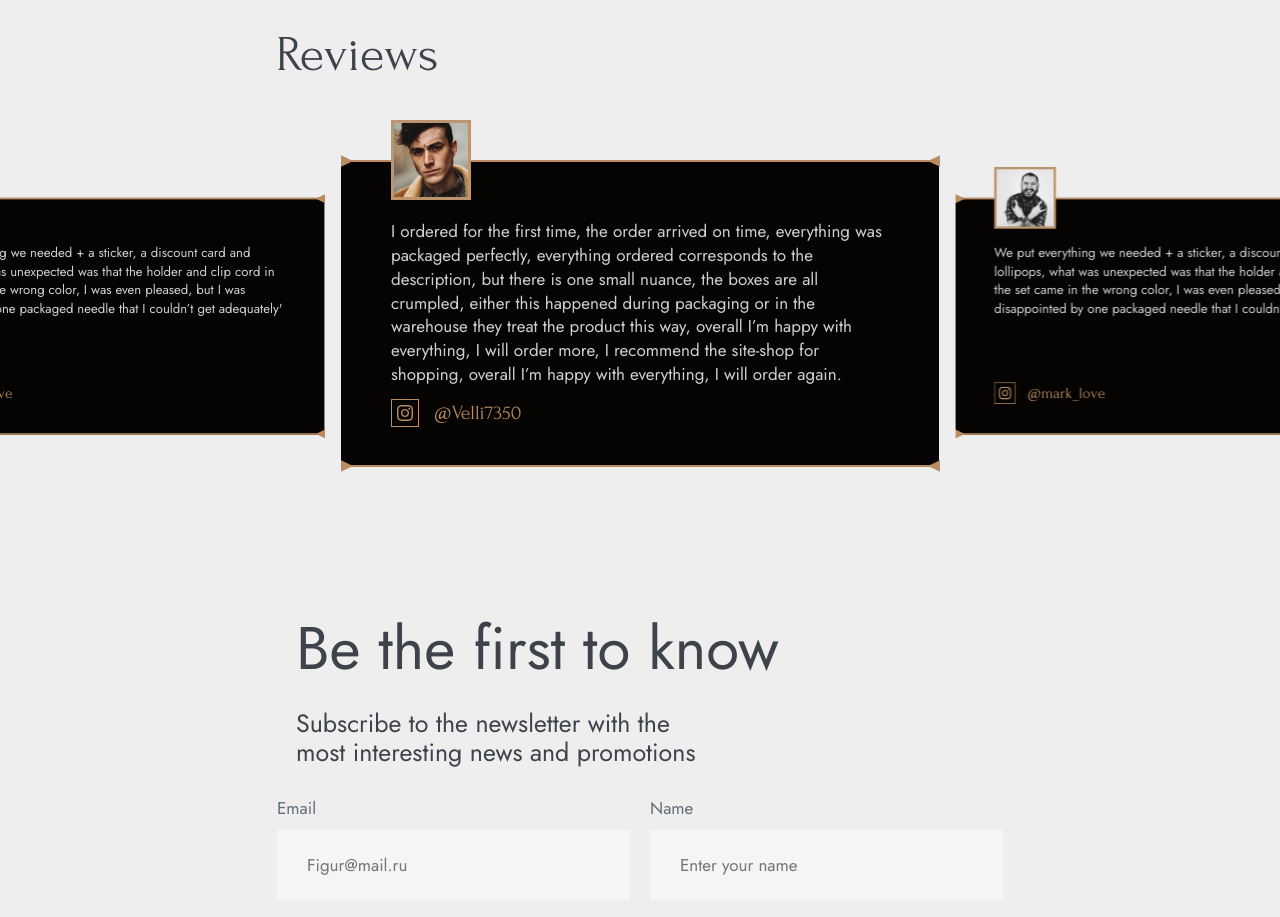
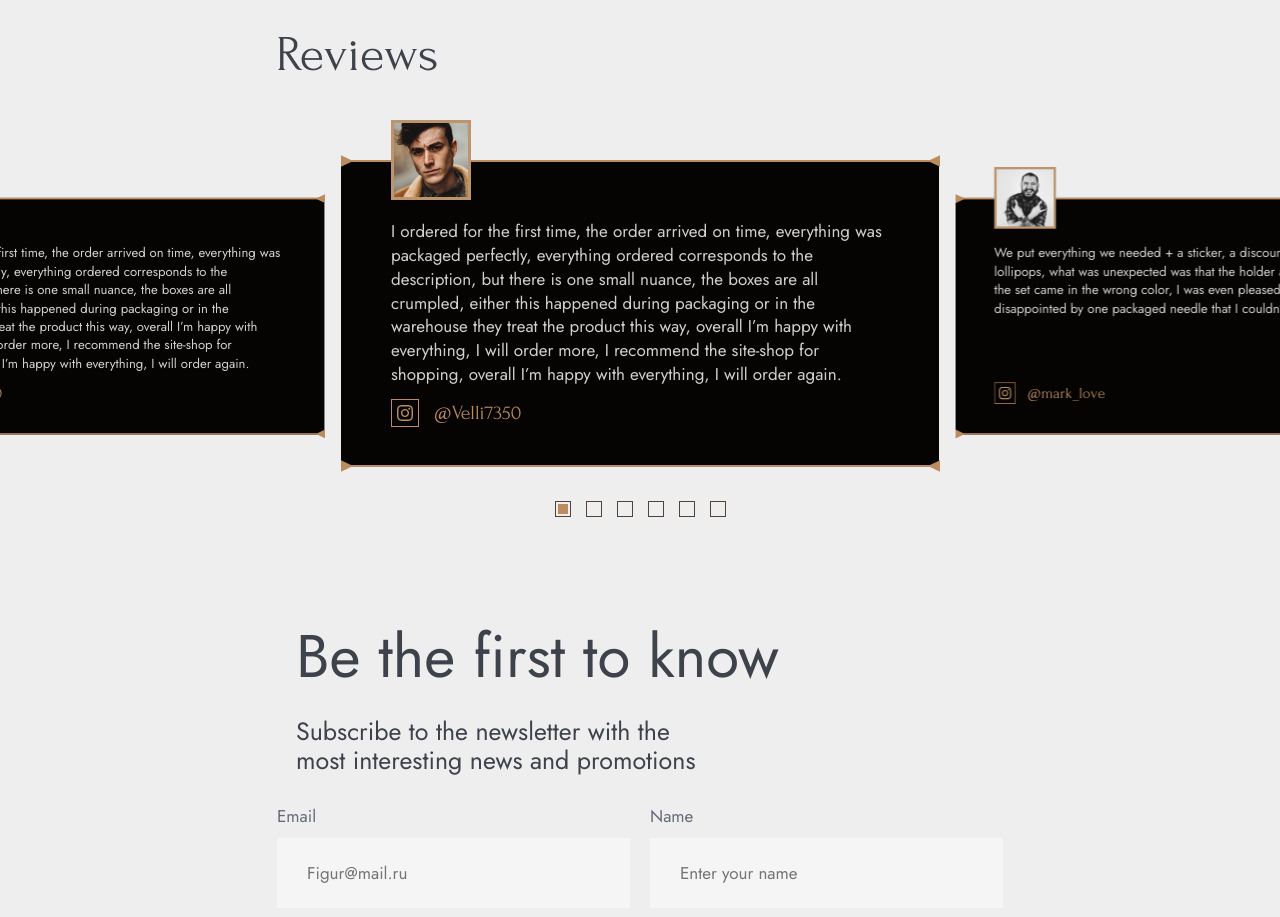
Before and after one commit to Evgeny1995/TattooShop, a React (Vite) app: page / in a window 1280 px wide. Shown: the part 3680-4597 px from the top of the page. Built offline with nearby package versions, Linux system fonts and the light colour scheme; data requests are answered from the project's data file.

Commit message:
fix pagination reviews

```diff
--- a/src/api/jsonServer/db.json
+++ b/src/api/jsonServer/db.json
@@ -580,58 +580,10 @@
       "avatar": "src/assets/img/review/userAvatar1.png"
     },
     {
-      "id": 6,
-      "description": "'We put everything we needed + a sticker, a discount card and lollipops, what was unexpected was that the holder and clip cord in the set came in the wrong color, I was even pleased, but I was disappointed by one packaged needle that I couldn’t get adequately'",
-      "email": "@mark_love",
-      "avatar": "src/assets/img/review/userAvatar2.png"
-    },
-    {
-      "id": 7,
-      "description": "I ordered for the first time, the order arrived on time, everything was packaged perfectly, everything ordered corresponds to the description, but there is one small nuance, the boxes are all crumpled, either this happened during packaging or in the warehouse they treat the product this way, overall I’m happy with everything, I will order more, I recommend the site-shop for shopping, overall I’m happy with everything, I will order again.",
-      "email": "@mark_love",
-      "avatar": "src/assets/img/review/userAvatar1.png"
-    },
-    {
-      "id": 8,
-      "description": "We put everything we needed + a sticker, a discount card and lollipops, what was unexpected was that the holder and clip cord in the set came in the wrong color, I was even pleased, but I was disappointed by one packaged needle that I couldn’t get adequately",
-      "email": "@mark_love",
-      "avatar": "src/assets/img/review/userAvatar2.png"
-    },
-    {
-      "id": 9,
+      "id": 5,
       "description": "I ordered for the first time, the order arrived on time, everything was packaged perfectly, everything ordered corresponds to the description, but there is one small nuance, the boxes are all crumpled, either this happened during packaging or in the warehouse they treat the product this way, overall I’m happy with everything, I will order more, I recommend the site-shop for shopping, overall I’m happy with everything, I will order again.",
       "email": "@Velli7350",
       "avatar": "src/assets/img/review/userAvatar1.png"
-    },
-    {
-      "id": 10,
-      "description": "'We put everything we needed + a sticker, a discount card and lollipops, what was unexpected was that the holder and clip cord in the set came in the wrong color, I was even pleased, but I was disappointed by one packaged needle that I couldn’t get adequately'",
-      "email": "@mark_love",
-      "avatar": "src/assets/img/review/userAvatar2.png"
-    },
-    {
-      "id": 11,
-      "description": "I ordered for the first time, the order arrived on time, everything was packaged perfectly, everything ordered corresponds to the description, but there is one small nuance, the boxes are all crumpled, either this happened during packaging or in the warehouse they treat the product this way, overall I’m happy with everything, I will order more, I recommend the site-shop for shopping, overall I’m happy with everything, I will order again.",
-      "email": "@Velli7350",
-      "avatar": "src/assets/img/review/userAvatar1.png"
-    },
-    {
-      "id": 12,
-      "description": "'We put everything we needed + a sticker, a discount card and lollipops, what was unexpected was that the holder and clip cord in the set came in the wrong color, I was even pleased, but I was disappointed by one packaged needle that I couldn’t get adequately'",
-      "email": "@mark_love",
-      "avatar": "src/assets/img/review/userAvatar2.png"
-    },
-    {
-      "id": 13,
-      "description": "I ordered for the first time, the order arrived on time, everything was packaged perfectly, everything ordered corresponds to the description, but there is one small nuance, the boxes are all crumpled, either this happened during packaging or in the warehouse they treat the product this way, overall I’m happy with everything, I will order more, I recommend the site-shop for shopping, overall I’m happy with everything, I will order again.",
-      "email": "@Velli7350",
-      "avatar": "src/assets/img/review/userAvatar1.png"
-    },
-    {
-      "id": 14,
-      "description": "'We put everything we needed + a sticker, a discount card and lollipops, what was unexpected was that the holder and clip cord in the set came in the wrong color, I was even pleased, but I was disappointed by one packaged needle that I couldn’t get adequately'",
-      "email": "@mark_love",
-      "avatar": "src/assets/img/review/userAvatar2.png"
     }
   ]
 }
--- a/src/components/Molecules/HomeReviewSliderDesk/HomeReviewSliderDesk.scss
+++ b/src/components/Molecules/HomeReviewSliderDesk/HomeReviewSliderDesk.scss
@@ -0,0 +1,36 @@
+.swiper-pagination-review-desk {
+  display: flex;
+  position: relative;
+  gap: 15px;
+  justify-content: center;
+  bottom: -50px !important;
+  z-index: 111111111;
+}
+
+.swiper-bullets-review-desk {
+  position: relative;
+  width: 16px;
+  height: 16px;
+  border: 1px solid #524336;
+}
+
+.swiper-bullets-review-slider-active-desk {
+  width: 16px;
+  height: 16px;
+  border: 1px solid #524336;
+
+  &:before {
+    content: '';
+    position: absolute;
+    top: 2px;
+    left: 2px;
+    width: 10px;
+    height: 10px;
+    background-color: #bb8c5f;
+  }
+}
+
+.review-slide-active {
+  opacity: 1;
+  background-color: #bb8c5f;
+}
--- a/src/components/Molecules/HomeReviewSliderDesk/HomeReviewSliderDesk.tsx
+++ b/src/components/Molecules/HomeReviewSliderDesk/HomeReviewSliderDesk.tsx
@@ -1,12 +1,13 @@
 import React, { useEffect, useState } from 'react';
 import styles from './HomeReviewSliderDesk.module.scss';
 import { Swiper, SwiperSlide } from 'swiper/react';
-
+import './HomeReviewSliderDesk.scss';
 import type { Swiper as SwiperClass } from 'swiper/types';
 import clsx from 'clsx';
 import BtnSquaredTriangle from '../../Atoms/BtnSquaredTriangle/BtnSquaredTriangle.tsx';
 import { TypeList1 } from '../../../api/Types/Types.ts';
 import { fetchList } from '../../../api/Requests/Requests.ts';
+import { Pagination } from 'swiper/modules';
 
 const HomeReviewSliderDesk: React.FC = () => {
   const [swiper, setSwiper] = useState<SwiperClass>();
@@ -41,7 +42,15 @@
     <div>
       <div className={styles.review_slider_container}>
         <Swiper
-          loop={true}
+          modules={[Pagination]}
+          pagination={{
+            enabled: true,
+            el: '.swiper-pagination-review-desk',
+            clickable: true,
+            bulletElement: 'div',
+            bulletClass: 'swiper-bullets-review-desk',
+            bulletActiveClass: 'swiper-bullets-review-slider-active-desk',
+          }}
           slidesPerView={2}
           initialSlide={1}
           spaceBetween={20}
@@ -121,7 +130,7 @@
             </SwiperSlide>
           ))}
         </Swiper>
-        <div className="swiper-pagination-review-slider"></div>
+        <div className="swiper-pagination-review-desk"></div>
         <div className={styles.btn_position}>
           <BtnSquaredTriangle
             position={styles.btn_position_prev}
--- a/src/components/Molecules/HomeReviewSliderMobTab/HomeReviewSlider.scss
+++ b/src/components/Molecules/HomeReviewSliderMobTab/HomeReviewSlider.scss
@@ -1,20 +1,20 @@
-.swiper-pagination-review-slider {
+.swiper-pagination-review-mob-tab {
   display: flex;
   position: relative;
   gap: 15px;
   justify-content: center;
-  bottom: -10px !important;
+  bottom: -20px !important;
   z-index: 1;
 }
 
-.swiper-bullets-review-slider {
+.swiper-bullets-review-mob-tab {
   position: relative;
   width: 16px;
   height: 16px;
   border: 1px solid #524336;
 }
 
-.swiper-bullets-review-slider-active {
+.swiper-bullets-review-slider-active-mob-tab {
   width: 16px;
   height: 16px;
   border: 1px solid #524336;
@@ -44,12 +44,12 @@
 //}
 
 @media (min-width: 482px) {
-  .swiper-pagination-review-slider {
+  .swiper-pagination-review-mob-tab {
     display: flex;
     position: relative;
     gap: 15px;
     justify-content: center;
-    bottom: 16px !important;
+    bottom: 30px !important;
     z-index: 1;
   }
 }
--- a/src/components/Molecules/HomeReviewSliderMobTab/HomeReviewSlider.tsx
+++ b/src/components/Molecules/HomeReviewSliderMobTab/HomeReviewSlider.tsx
@@ -1,12 +1,13 @@
 import React, { useEffect, useState } from 'react';
 import styles from './HomeReviewSlider.module.scss';
 import { Swiper, SwiperSlide } from 'swiper/react';
+
 import 'swiper/css';
 import 'swiper/css/effect-coverflow';
 import 'swiper/css/pagination';
 import 'swiper/css/navigation';
 import './HomeReviewSlider.scss';
-import { EffectCoverflow, Navigation, Pagination } from 'swiper/modules';
+import { EffectCoverflow, Pagination } from 'swiper/modules';
 import { TypeList1 } from '../../../api/Types/Types.ts';
 import { fetchList } from '../../../api/Requests/Requests.ts';
 
@@ -29,9 +30,17 @@
   return (
     <div className={styles.review_slider_container}>
       <Swiper
+        pagination={{
+          enabled: true,
+          el: '.swiper-pagination-review-mob-tab',
+          clickable: true,
+          bulletElement: 'div',
+          bulletClass: 'swiper-bullets-review-mob-tab',
+          bulletActiveClass: 'swiper-bullets-review-slider-active-mob-tab',
+        }}
         loop={true}
         spaceBetween={110}
-        modules={[EffectCoverflow, Pagination, Navigation]}
+        modules={[EffectCoverflow, Pagination]}
         effect={'coverflow'}
         grabCursor={true}
         centeredSlides={true}
@@ -43,18 +52,6 @@
           modifier: 3,
           slideShadows: false,
         }}
-        // navigation={{
-        //   enabled: true,
-        //   prevEl: '.home_review_btn_prev',
-        //   nextEl: '.home_review_btn_next',
-        // }}
-        // pagination={{
-        //   el: '.swiper-pagination-review-slider',
-        //   clickable: true,
-        //   bulletElement: 'div',
-        //   bulletClass: 'swiper-bullets-review-slider',
-        //   bulletActiveClass: 'swiper-bullets-review-slider-active',
-        // }}
         className="mySwiper"
       >
         {homeReviewArrData.map((slide) => (
@@ -125,9 +122,7 @@
           </SwiperSlide>
         ))}
       </Swiper>
-      <div className="swiper-pagination-review-slider"></div>
-      <button className="home_review_btn_prev"></button>
-      <button className="home_review_btn_next"></button>
+      <div className="swiper-pagination-review-mob-tab"></div>
     </div>
   );
 };
```
